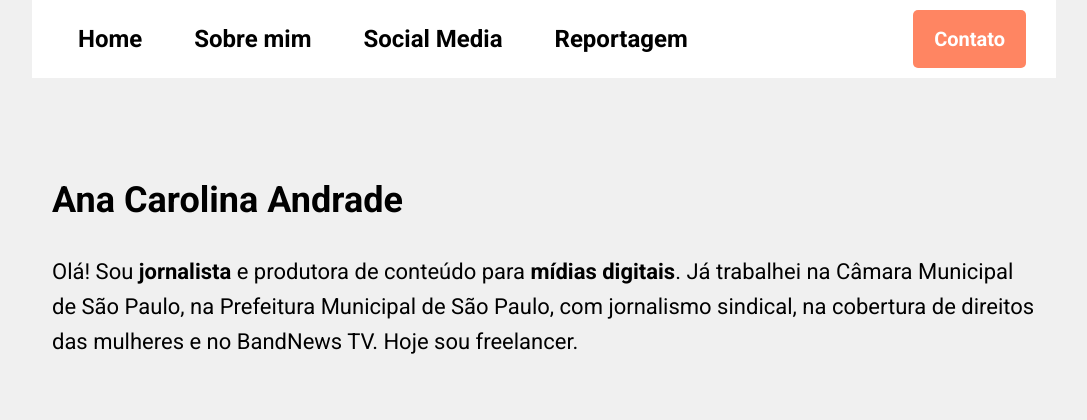
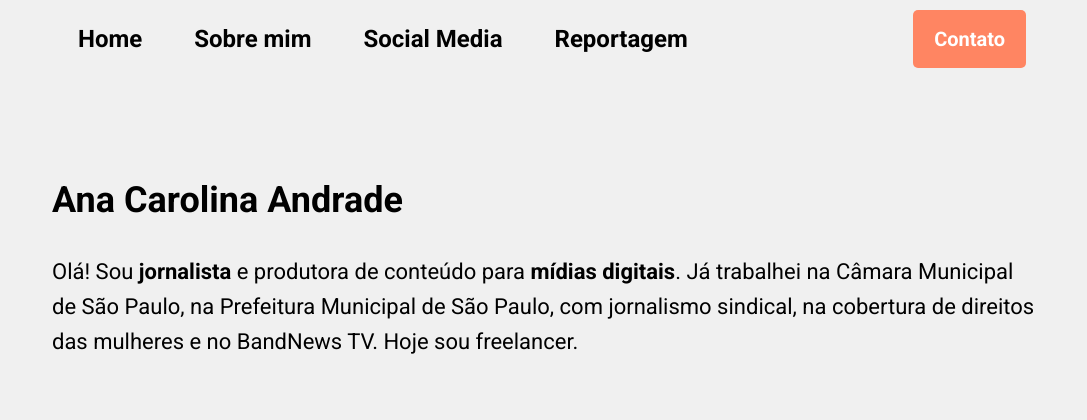
Before and after one commit to carol00andrade/portfoliosite, a Flask app: page / in a window 1280 px wide. Shown: the top 420 px of the page, without its empty margins (96-1183 px from the left). Run offline with Flask 3, Linux system fonts and the light colour scheme.

Commit message:
Update portfolio.html

```diff
--- a/templates/portfolio.html
+++ b/templates/portfolio.html
@@ -9,14 +9,14 @@
         body {
             margin: 0;
             font-family: 'Roboto', sans-serif;
-            background-color: #FFFFFF;
+            background-color: #FFFCFC;
             overflow: auto;
         }
         .navbar {
             display: flex;
             justify-content: space-between;
             align-items: center;
-            background-color: #FFFFFF;
+            background-color: #f0f0f0;
             padding: 10px 20px;
         }
         .navbar ul {
```
